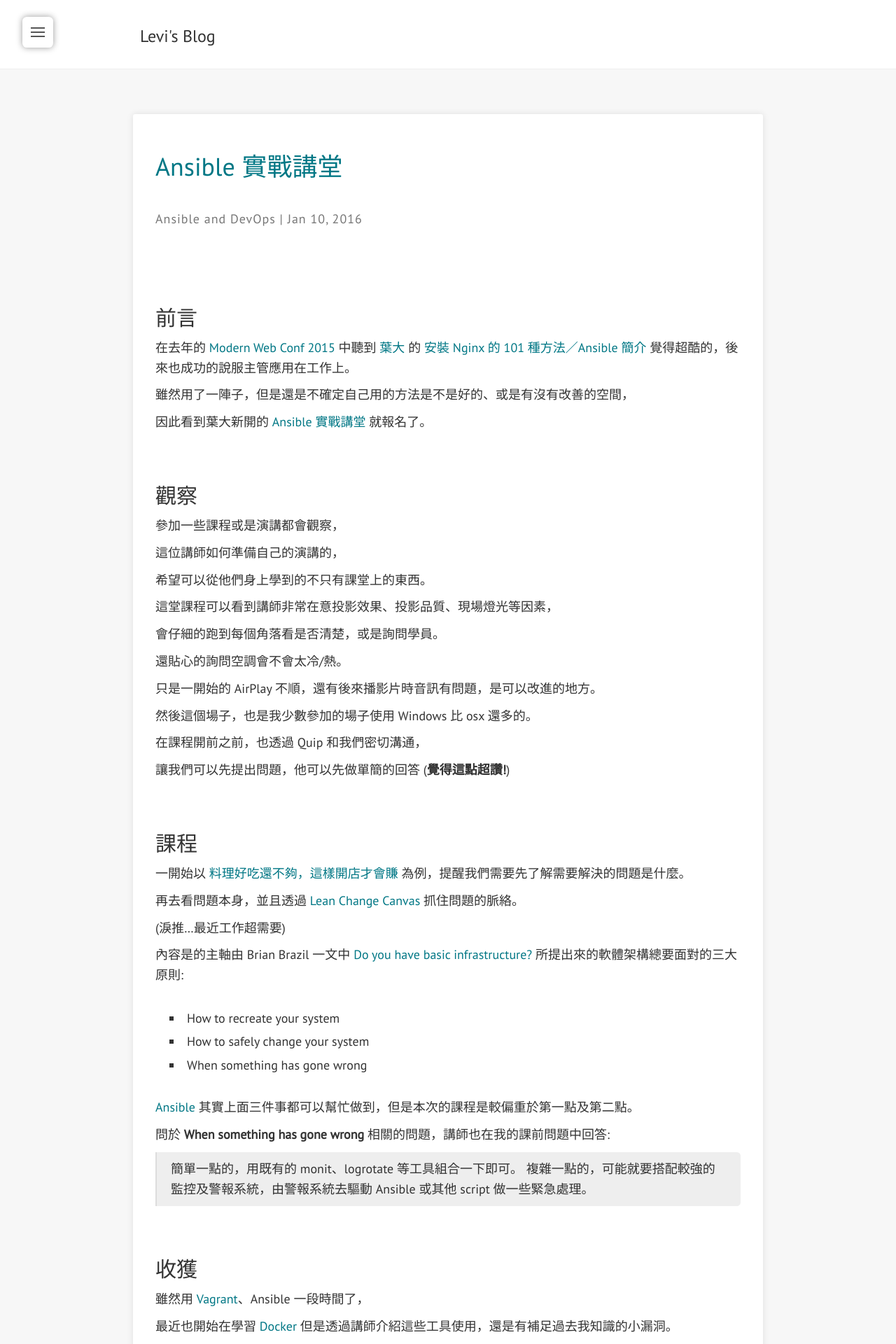
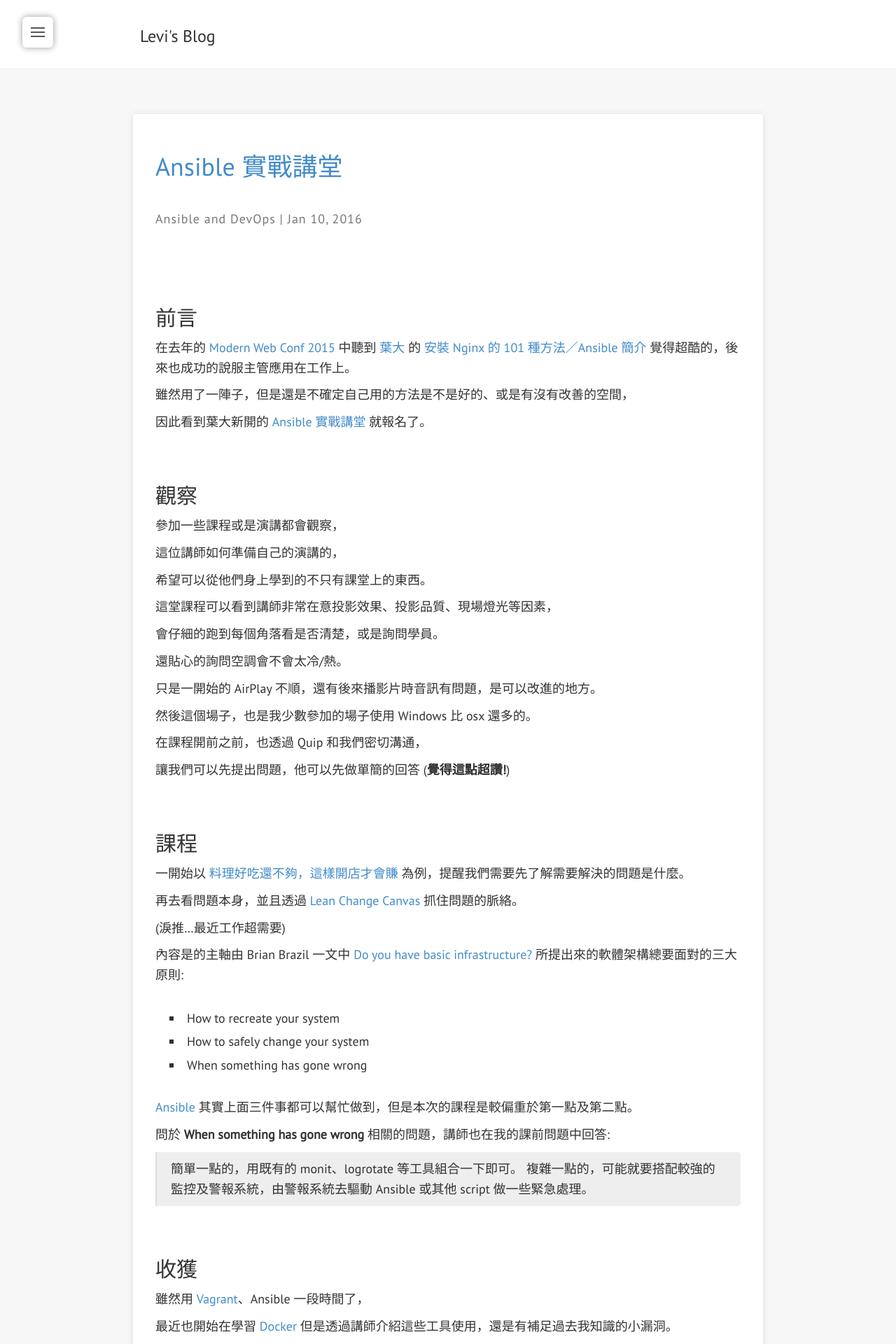
Before and after one commit to levichen/levichen.github.io, a Jekyll site: the page built from index.html, in a window 1280 px wide. Shown: the top 1920 px of the page at 70% size. Built offline with Jekyll 4.4.1, drawn with Linux system fonts in a browser that asks for light colours; nearby versions of some CDN libraries; Markdown is read by kramdown in place of the engine named in the settings; the list of posts is cut into pages by our own code; comment, search, counter and statistics services are not loaded.

Commit message:
Update main.scss

```diff
--- a/assets/css/main.scss
+++ b/assets/css/main.scss
@@ -542,7 +542,11 @@ img {
 
 /* Article title / Page title */
 .post-title a {
+  color: #272935;
   border-bottom-width: 2px;
+}
+.post a {
+    color: #428bca;
 }
 
 /* Put some padding arround post images */
```
